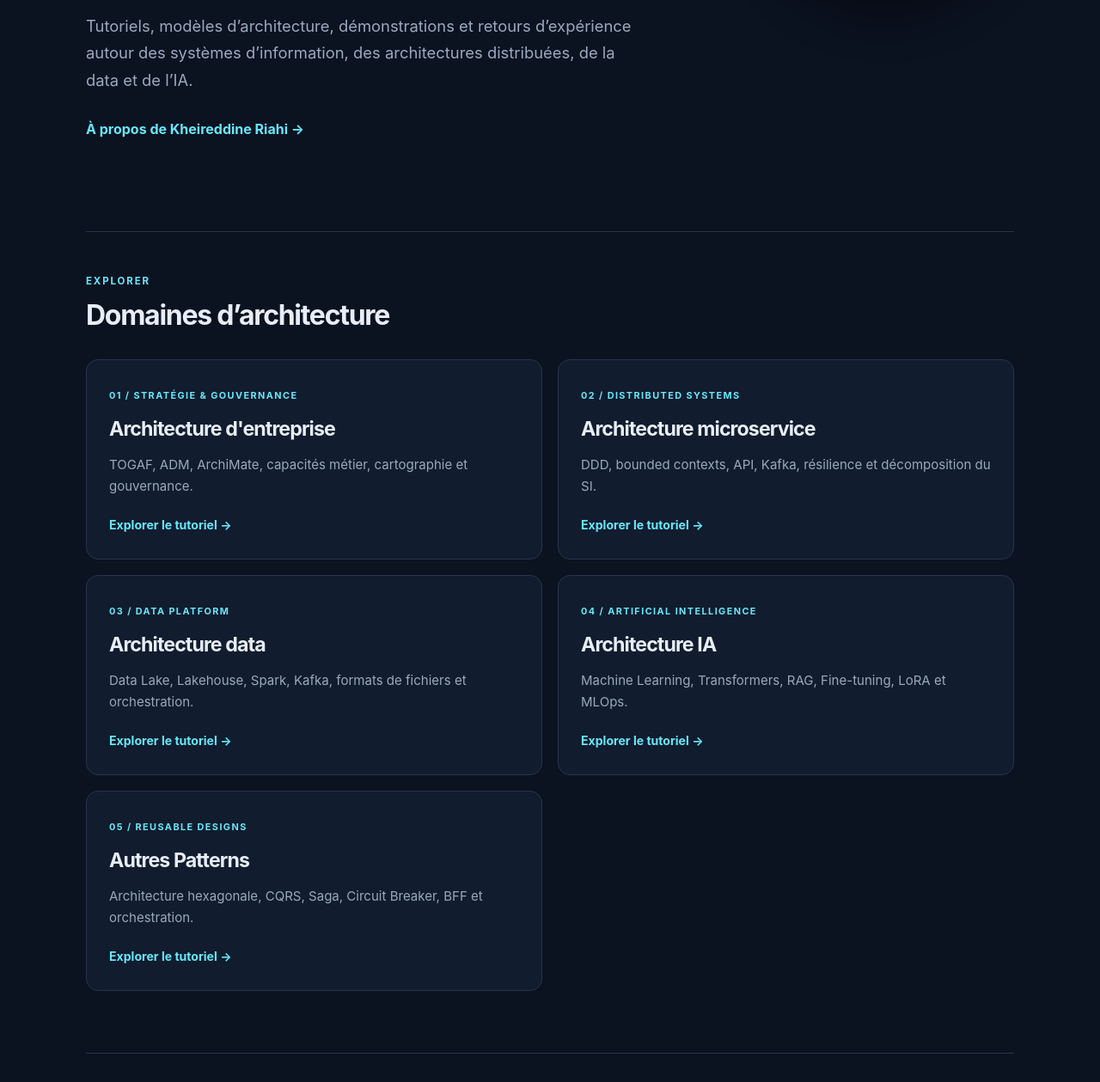
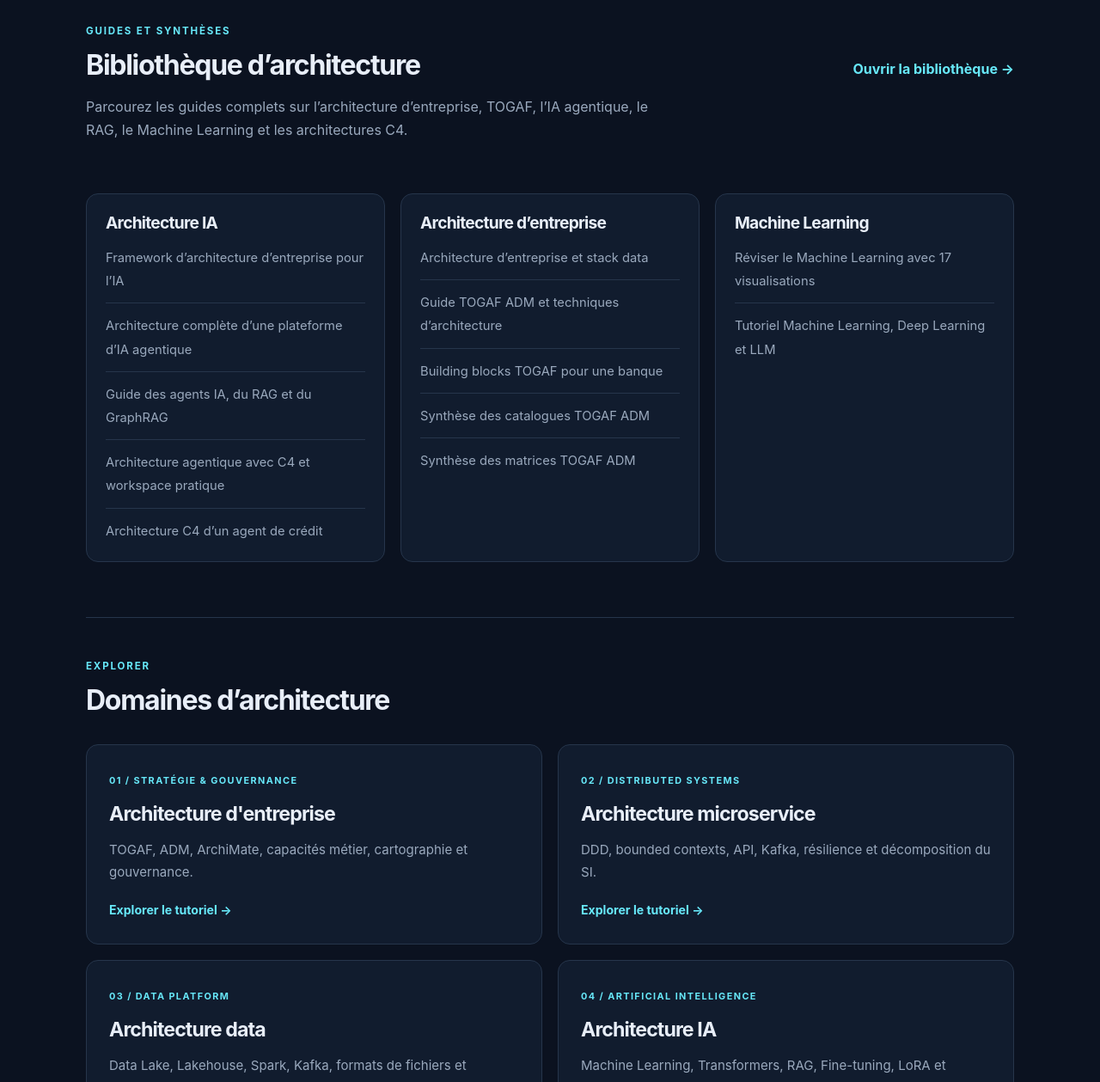
Before and after one commit to KRiahi345/kriahi, a Jekyll site: the page built from index.html, in a window 1280 px wide, cut to the strip 661-1920 px from the top of the page. Shown: the whole strip at 86% size. Built offline with Jekyll 4.4.1, drawn with Linux system fonts in a browser that asks for light colours; some of the changed text lies outside the part shown.

Commit message:
Show architecture library on homepage

```diff
--- /dev/null
+++ b/_includes/library-directory.html
@@ -0,0 +1,29 @@
+<div class="library-directory">
+  <section class="library-category">
+    <h3>Architecture IA</h3>
+    <ul>
+      <li><a href="{{ '/ressources/architecture-ia-framework/' | relative_url }}">Framework d’architecture d’entreprise pour l’IA</a></li>
+      <li><a href="{{ '/ressources/architecture-agentique-complete/' | relative_url }}">Architecture complète d’une plateforme d’IA agentique</a></li>
+      <li><a href="{{ '/ressources/agents-ia-rag-graphrag/' | relative_url }}">Guide des agents IA, du RAG et du GraphRAG</a></li>
+      <li><a href="{{ '/ressources/architecture-agentique-c4-workspace/' | relative_url }}">Architecture agentique avec C4 et workspace pratique</a></li>
+      <li><a href="{{ '/ressources/architecture-c4-agent-credit/' | relative_url }}">Architecture C4 d’un agent de crédit</a></li>
+    </ul>
+  </section>
+  <section class="library-category">
+    <h3>Architecture d’entreprise</h3>
+    <ul>
+      <li><a href="{{ '/ressources/architecture-entreprise/' | relative_url }}">Architecture d’entreprise et stack data</a></li>
+      <li><a href="{{ '/ressources/guide-togaf-adm-techniques/' | relative_url }}">Guide TOGAF ADM et techniques d’architecture</a></li>
+      <li><a href="{{ '/ressources/togaf-building-blocks-banque/' | relative_url }}">Building blocks TOGAF pour une banque</a></li>
+      <li><a href="{{ '/ressources/synthese-catalogues-togaf/' | relative_url }}">Synthèse des catalogues TOGAF ADM</a></li>
+      <li><a href="{{ '/ressources/synthese-matrices-togaf/' | relative_url }}">Synthèse des matrices TOGAF ADM</a></li>
+    </ul>
+  </section>
+  <section class="library-category">
+    <h3>Machine Learning</h3>
+    <ul>
+      <li><a href="{{ '/ressources/revision-machine-learning/' | relative_url }}">Réviser le Machine Learning avec 17 visualisations</a></li>
+      <li><a href="{{ '/ressources/tutoriel-ml-deep-learning-llm/' | relative_url }}">Tutoriel Machine Learning, Deep Learning et LLM</a></li>
+    </ul>
+  </section>
+</div>
--- a/_layouts/home.html
+++ b/_layouts/home.html
@@ -3,14 +3,19 @@ layout: default
 ---
 <section class="hero">
 <div class="hero-layout">
+<img class="profile-photo" src="{{ '/assets/images/kheireddine-riahi-profile.png' | relative_url }}" alt="Portrait de Kheireddine Riahi" width="300" height="300">
 <div class="hero-text">
 <p class="eyebrow">ARCHITECTURE · SOFTWARE · DATA · ARTIFICIAL INTELLIGENCE</p>
 <h1>Penser l’architecture.<br><span>Construire le futur.</span></h1>
 <p class="hero-copy">Tutoriels, modèles d’architecture, démonstrations et retours d’expérience autour des systèmes d’information, des architectures distribuées, de la data et de l’IA.</p>
 <a class="text-link" href="{{ '/about/' | relative_url }}">À propos de Kheireddine Riahi →</a>
 </div>
-<img class="profile-photo" src="{{ '/assets/images/kheireddine-riahi-profile.png' | relative_url }}" alt="Portrait de Kheireddine Riahi" width="300" height="300">
 </div>
+</section>
+<section class="home-library">
+<section class="section-heading"><div><p class="eyebrow">GUIDES ET SYNTHÈSES</p><h2>Bibliothèque d’architecture</h2></div><a class="text-link" href="{{ '/bibliotheque-architecture/' | relative_url }}">Ouvrir la bibliothèque →</a></section>
+<p class="library-intro">Parcourez les guides complets sur l’architecture d’entreprise, TOGAF, l’IA agentique, le RAG, le Machine Learning et les architectures C4.</p>
+{% include library-directory.html %}
 </section>
 <section class="section-heading"><div><p class="eyebrow">EXPLORER</p><h2>Domaines d’architecture</h2></div></section>
 <div class="topic-grid">
@@ -20,8 +25,6 @@ layout: default
 <a class="topic-card" href="{{ '/architecture-ia/' | relative_url }}"><span>04 / ARTIFICIAL INTELLIGENCE</span><h3>Architecture IA</h3><p>Machine Learning, Transformers, RAG, Fine-tuning, LoRA et MLOps.</p><b>Explorer le tutoriel →</b></a>
 <a class="topic-card" href="{{ '/autres-patterns/' | relative_url }}"><span>05 / REUSABLE DESIGNS</span><h3>Autres Patterns</h3><p>Architecture hexagonale, CQRS, Saga, Circuit Breaker, BFF et orchestration.</p><b>Explorer le tutoriel →</b></a>
 </div>
-<section class="section-heading"><div><p class="eyebrow">DOCUMENTS DE RÉFÉRENCE</p><h2>Guides et synthèses</h2></div><a class="text-link" href="{{ '/bibliotheque-architecture/' | relative_url }}">Ouvrir la bibliothèque →</a></section>
-<p class="library-intro">Retrouvez les guides complets sur l’architecture d’entreprise, TOGAF, l’IA agentique, le RAG, le Machine Learning et les architectures C4.</p>
 <section class="section-heading"><div><p class="eyebrow">LE JOURNAL</p><h2>Dernières publications</h2></div><a class="text-link" href="{{ '/archives/' | relative_url }}">Toutes les publications →</a></section>
 <div class="post-grid">{% for post in site.posts limit:4 %}
 <article class="post-card"><div class="post-meta">{{ post.date | date: "%d %B %Y" }}{% if post.categories.size > 0 %} · {{ post.categories | first }}{% endif %}</div>
--- a/assets/css/style.css
+++ b/assets/css/style.css
@@ -3,7 +3,7 @@
 a{color:inherit;text-decoration:none}a:hover{color:var(--accent)}.container{width:min(1080px,calc(100% - 44px));margin:auto}
 .site-header{border-bottom:1px solid var(--line);background:#0b1220eF}.header-inner,.footer-inner{display:flex;align-items:center;justify-content:space-between;min-height:76px;gap:24px}
 .brand{font-size:1.35rem;font-weight:800;letter-spacing:-.06em}.brand span{color:var(--accent)}nav{display:flex;gap:12px 18px;flex-wrap:wrap;justify-content:flex-end;color:var(--muted);font-size:.82rem}
-.hero{padding:112px 0 105px;max-width:none}.hero-layout{display:flex;align-items:center;justify-content:space-between;gap:64px}.hero-text{flex:1;min-width:0}.profile-photo{display:block;flex:0 0 auto;width:clamp(210px,27vw,300px);aspect-ratio:1/1;object-fit:cover;object-position:center;border:4px solid var(--line);border-radius:50%;box-shadow:0 18px 55px #0007}.eyebrow{font-size:.72rem;font-weight:750;letter-spacing:.16em;color:var(--accent);text-transform:uppercase}
+.hero{padding:76px 0 56px;max-width:none}.hero-layout{display:flex;align-items:flex-start;gap:32px}.hero-text{flex:1;min-width:0}.profile-photo{display:block;flex:0 0 auto;width:116px;aspect-ratio:1/1;object-fit:cover;object-position:center;border:3px solid var(--line);border-radius:50%;box-shadow:0 12px 34px #0007}.eyebrow{font-size:.72rem;font-weight:750;letter-spacing:.16em;color:var(--accent);text-transform:uppercase}
 h1,h2,h3{line-height:1.15;letter-spacing:-.04em} .hero h1{font-size:clamp(3rem,7vw,5.6rem);margin:22px 0}.hero h1 span{color:var(--accent)}.hero-copy{max-width:650px;color:var(--muted);font-size:1.15rem;margin-bottom:28px}
 .text-link,.read-more{color:var(--accent);font-weight:650}.section-heading{display:flex;justify-content:space-between;align-items:end;border-top:1px solid var(--line);padding:36px 0 24px;gap:20px}.section-heading h2{font-size:2rem;margin:8px 0 0}
 .post-grid{display:grid;grid-template-columns:repeat(2,minmax(0,1fr));gap:18px 22px;padding-bottom:90px}.post-card{background:var(--panel);border:1px solid var(--line);border-radius:14px;padding:26px}.post-meta{color:var(--muted);font-size:.8rem}.post-card h3{font-size:1.45rem;margin:14px 0}.post-card p{color:var(--muted);font-size:.94rem}.read-more{display:inline-block;margin-top:8px;font-size:.9rem}
@@ -36,8 +36,10 @@ h1,h2,h3{line-height:1.15;letter-spacing:-.04em} .hero h1{font-size:clamp(3rem,7
 .article-content th{background:var(--panel);color:var(--accent)}
 .article-content td p{margin:.25em 0}
 .library-intro{max-width:680px;color:var(--muted);margin:-8px 0 60px}
+.library-directory{display:grid;grid-template-columns:repeat(3,minmax(0,1fr));gap:18px;margin:24px 0 64px}.library-category{padding:22px;background:var(--panel);border:1px solid var(--line);border-radius:14px}.library-category h3{margin:0 0 16px;font-size:1.2rem}.library-category ul{margin:0;padding:0;list-style:none}.library-category li+li{margin-top:12px;padding-top:12px;border-top:1px solid var(--line)}.library-category a{color:var(--muted);font-size:.92rem;line-height:1.45}.library-category a:hover{color:var(--accent)}
 .resource-illustrations{margin-top:3rem}.resource-description{max-width:760px;margin:1.2rem 0 .5rem;color:var(--muted)}.resource-figure{width:100%;max-width:760px;margin:1rem 0 2.5rem;padding:1rem;background:var(--panel);border:1px solid var(--line);border-radius:14px}.resource-figure img{display:block;width:100%;max-width:100%;height:auto;max-height:650px;object-fit:contain;background:#fff;border-radius:7px}.resource-figure figcaption{margin-top:.8rem;color:var(--muted);font-size:.9rem;line-height:1.5}
 .section-tabs{display:flex;flex-wrap:wrap;gap:10px;margin:0 0 28px}.section-tabs a{display:inline-block;padding:8px 14px;border:1px solid var(--line);border-radius:999px;color:var(--muted);font-size:.9rem}.section-tabs a[aria-current="page"]{border-color:var(--accent);background:var(--panel);color:var(--accent)}
 .category-gallery{display:grid;grid-template-columns:repeat(2,minmax(0,1fr));gap:18px;margin:24px 0 48px}.category-visual{display:flex;flex-direction:column;gap:12px;overflow:hidden;padding:14px;background:var(--panel);border:1px solid var(--line);border-radius:14px;transition:border-color .2s,transform .2s}.category-visual:hover{border-color:var(--accent);transform:translateY(-2px)}.category-visual img{display:block;width:100%;height:230px;object-fit:contain;background:#fff;border-radius:8px}.category-visual span{font-weight:650;color:var(--text)}
 @media(max-width:850px){.header-inner{align-items:flex-start;flex-direction:column;padding:16px 0}nav{justify-content:flex-start}}
-@media(max-width:650px){.topic-grid,.category-gallery{grid-template-columns:1fr}.topic-card p{min-height:0}.category-visual img{height:210px}}
+@media(max-width:850px){.library-directory{grid-template-columns:repeat(2,minmax(0,1fr))}}
+@media(max-width:650px){.hero-layout{display:grid;grid-template-columns:82px minmax(0,1fr);gap:16px}.profile-photo{width:82px}.hero h1{font-size:clamp(2.1rem,8vw,3.1rem)}.library-directory,.topic-grid,.category-gallery{grid-template-columns:1fr}.topic-card p{min-height:0}.category-visual img{height:210px}}
```
Also changed, not shown: bibliotheque-architecture.md (+1 -6 lines).
